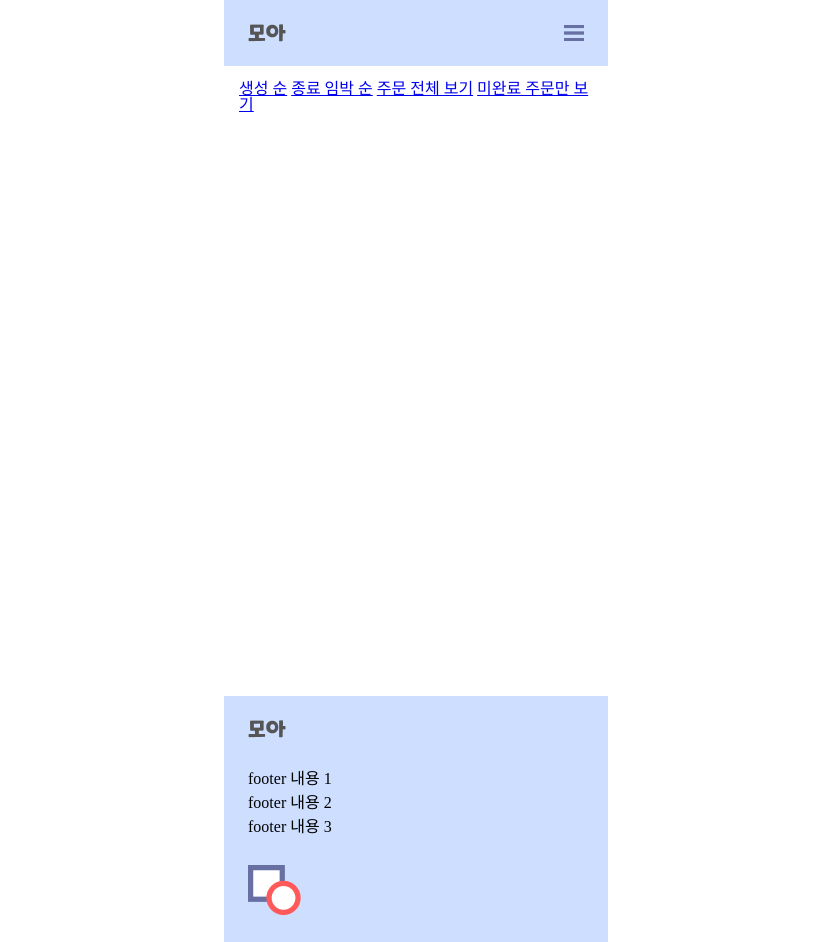
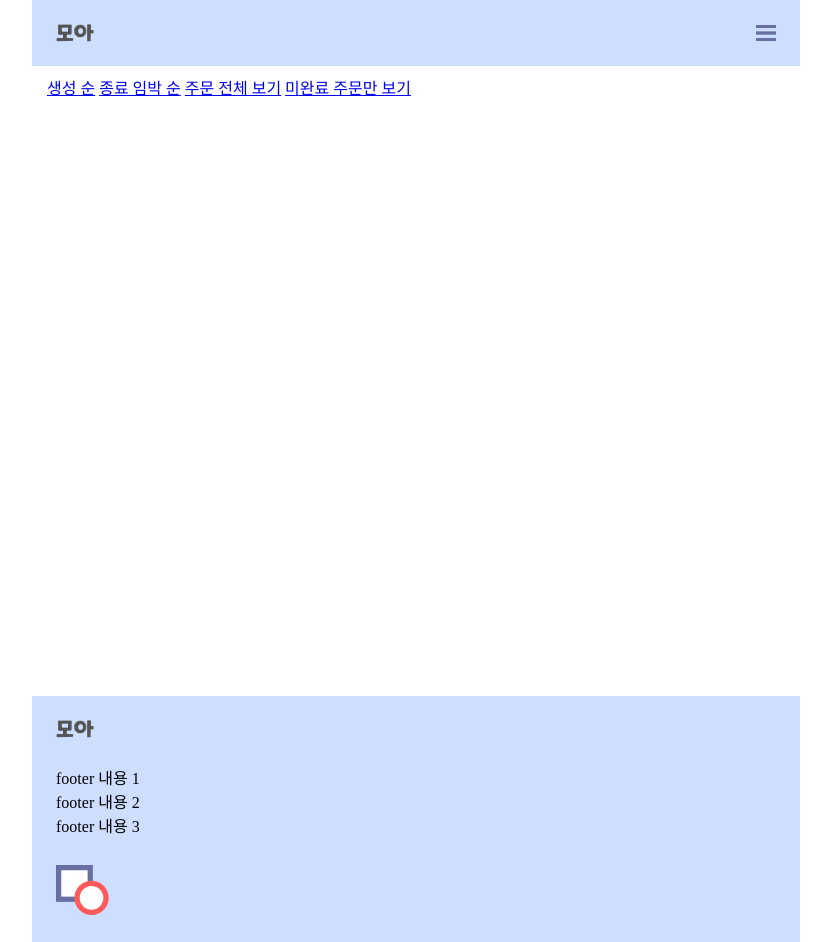
Before and after one commit to KYBee/Moa, a Django app: page /order/list in a window 1280 px wide. Shown: the whole page, without its empty margins (224-1055 px from the left). Run offline with Django 3.2, Linux system fonts and the light colour scheme; data that the repository does not hold is empty; some web fonts are replaced.

Commit message:
[modify] : update layout.css]

```diff
--- a/MOA/config/static/css/layout.css
+++ b/MOA/config/static/css/layout.css
@@ -18,8 +18,7 @@
   color: var(--text-color);
   background-color: var(--background-color);
   height: 100vh;
-  min-width: 360px;
-  width: 30vw;
+  width: 768px;
   margin: 0 auto;
 }
 
```
